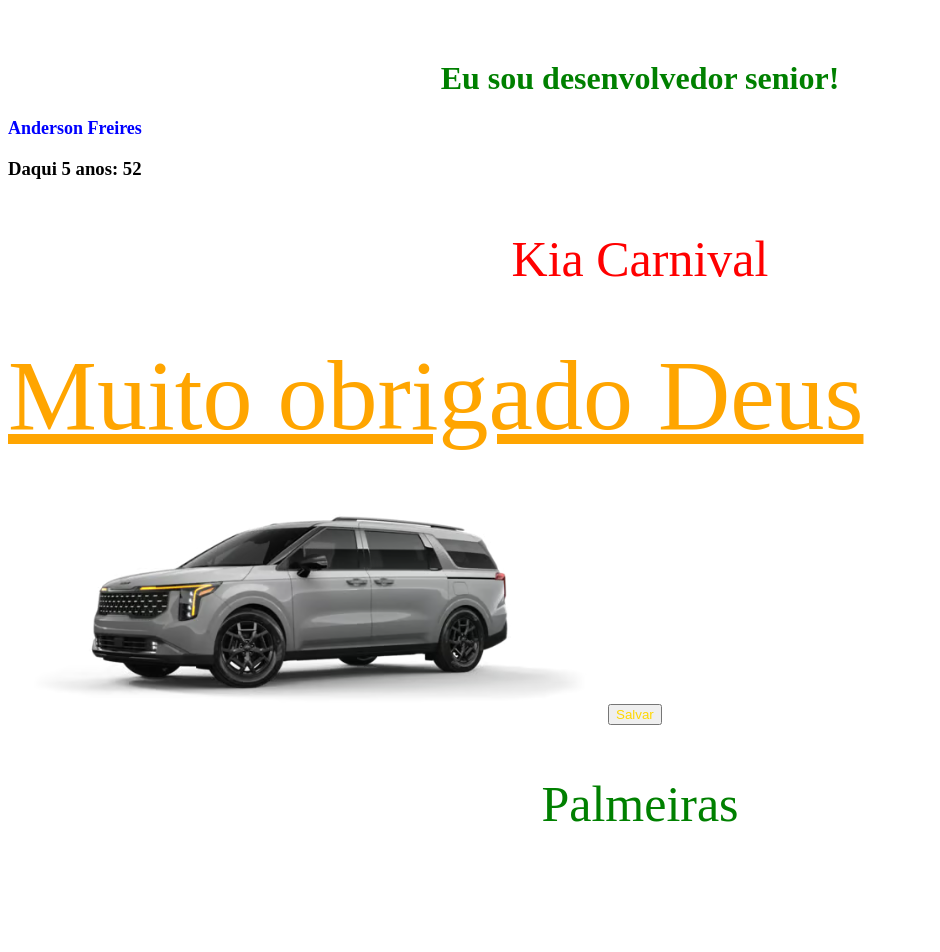
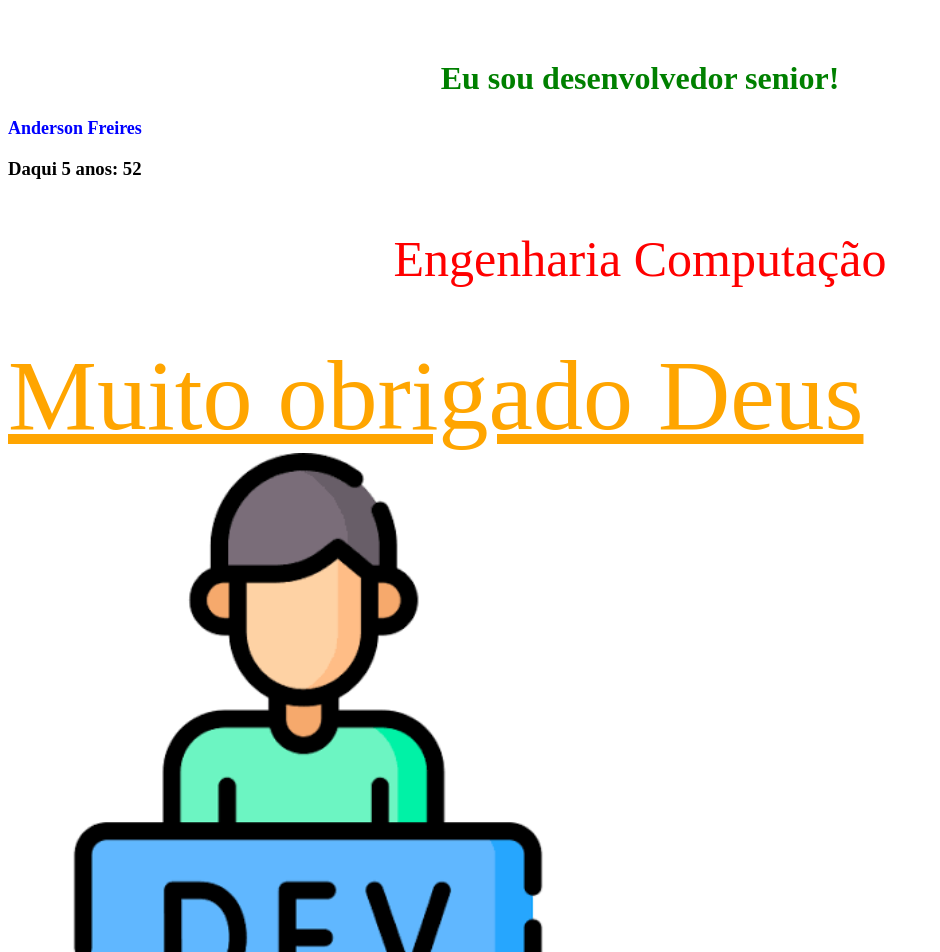
Before and after one commit to dre36dre/docker-angular, an Angular app: page / in a window 1280 px wide. Shown: the top 952 px of the page, without its empty margins (0-940 px from the left). Before the commit the page ends 883 px from the top, so only its background shows below. Built offline with nearby package versions, Linux system fonts and the light colour scheme.

Commit message:
chore: Inclusão do Dockerfile para containerização da aplicação Angular-II

```diff
--- a/src/app/app.html
+++ b/src/app/app.html
@@ -3,7 +3,7 @@
 
 <h3>Daqui 5 anos: {{ idade + 5 }}</h3>
 
-<p>Kia Carnival</p>
+<p>Engenharia Computação</p>
 
 <a href="">Muito obrigado Deus</a>
 
@@ -11,4 +11,4 @@
 
 <button [disabled]="off">Salvar</button>
 
-<p [style.color]="cor">Palmeiras</p>
+<p [style.color]="cor">Desenvolver de sistemas</p>
--- a/src/app/appcomponent.ts
+++ b/src/app/appcomponent.ts
@@ -15,7 +15,7 @@ export class AppComponent {
   mensagem: string = 'Eu sou desenvolvedor senior!';
   nome: string = 'Anderson Freires';
   idade: number = 47;
-  imagem: string = 'carnival.jpg';
+  imagem: string = 'images.png';
   off: boolean = false;
   cor: string = 'green';
 }
```
Also changed, not shown: public/images.png (added).
